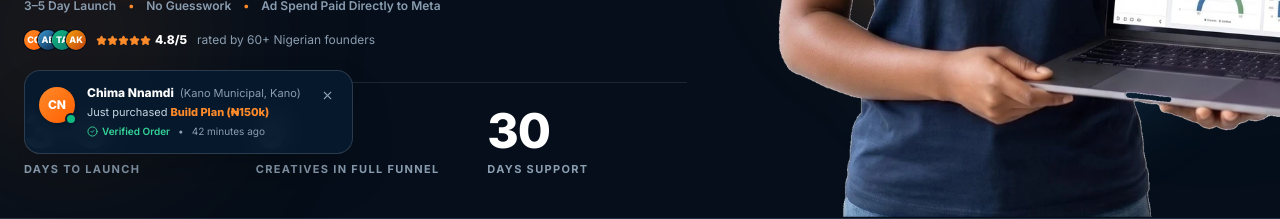
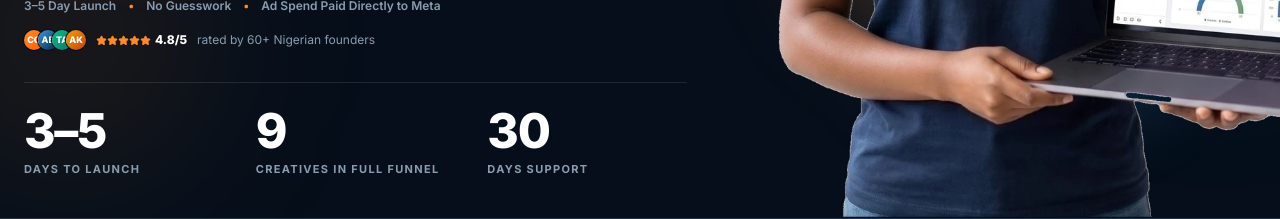
Before and after one commit to noxanim/vervescale, a React (Vite) app: page / in a window 1280 px wide. Shown: the part 622-841 px from the top of the page. Built offline with nearby package versions, Linux system fonts and the light colour scheme; no server answers.

Commit message:
Add delay to floating social proof (10s initial delay, 14-20s pause between notifications)

```diff
--- a/src/App.tsx
+++ b/src/App.tsx
@@ -462,32 +462,34 @@ function FloatingSocialProof() {
   useEffect(() => {
     if (dismissed || !current) return;
 
-    // First appearance after 3.5 seconds
-    const timer = window.setTimeout(() => {
-      setVisible(true);
-    }, 3500);
+    let hideTimer: number;
+    let nextShowTimer: number;
 
-    return () => window.clearTimeout(timer);
-  }, [dismissed, !!current]);
+    const scheduleShow = (delayMs: number) => {
+      nextShowTimer = window.setTimeout(() => {
+        if (dismissed) return;
+        const next = generateRandomPurchase(lastSeenRef.current.plan, lastSeenRef.current.location);
+        lastSeenRef.current = { plan: next.plan, location: next.location };
+        setCurrent(next);
+        setVisible(true);
 
-  useEffect(() => {
-    if (dismissed || !current) return;
+        // Keep visible for 5.5 seconds, then hide and wait 14-20 seconds before next notification
+        hideTimer = window.setTimeout(() => {
+          setVisible(false);
+          const calmDelay = 14000 + Math.floor(Math.random() * 6000); // 14 to 20 seconds delay
+          scheduleShow(calmDelay);
+        }, 5500);
+      }, delayMs);
+    };
 
-    // Cycle every 8.5 seconds: fade out, generate brand new non-repetitive buyer, fade in
-    const interval = window.setInterval(() => {
-      setVisible(false);
-      window.setTimeout(() => {
-        if (!dismissed) {
-          const next = generateRandomPurchase(lastSeenRef.current.plan, lastSeenRef.current.location);
-          lastSeenRef.current = { plan: next.plan, location: next.location };
-          setCurrent(next);
-          setVisible(true);
-        }
-      }, 600);
-    }, 8500);
+    // Initial delay: wait 10 seconds before showing the first social proof notification
+    scheduleShow(10000);
 
-    return () => window.clearInterval(interval);
-  }, [dismissed, !!current]);
+    return () => {
+      window.clearTimeout(hideTimer);
+      window.clearTimeout(nextShowTimer);
+    };
+  }, [dismissed, !current]);
 
   if (dismissed || !current) return null;
 
```
